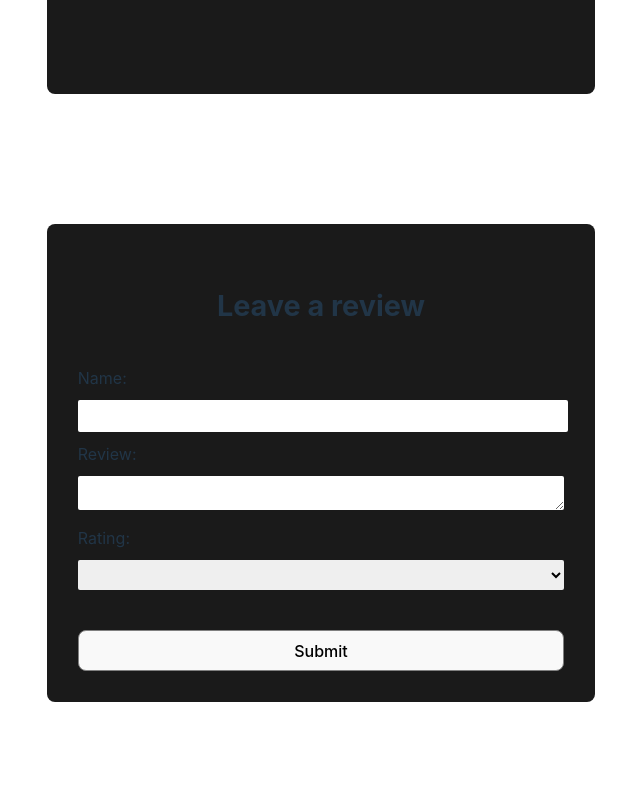
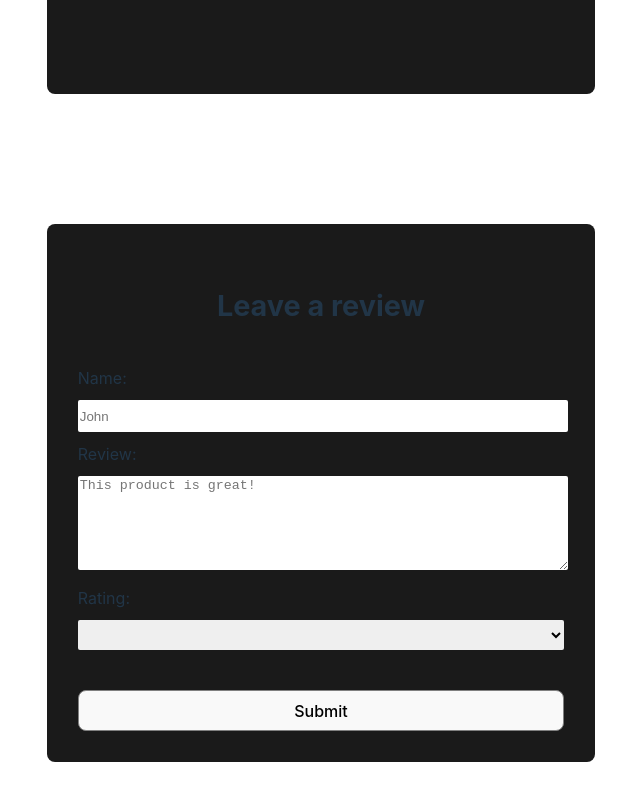
Before and after one commit to sara-zalesinska/vue-practice, a Vue app: page /#/products in a window 1280 px wide. Shown: the part 965-1765 px from the top of the page, without its empty margins (319-959 px from the left). Built offline with nearby package versions, Linux system fonts and the light colour scheme.

Commit message:
Created form components

```diff
--- /dev/null
+++ b/src/components/app/AppInput.vue
@@ -0,0 +1,74 @@
+<template>
+  <div class="app-input">
+    <label class="app-input__label" :for="name">{{ label }}</label>
+    <input
+      :id="name"
+      class="app-input__input"
+      :class="{ 'app-input__input--error': error }"
+      :value="modelValue"
+      :placeholder="placeholder"
+      @input="$emit('update:modelValue', $event.target.value)"
+      @blur="$emit('blur')"
+    />
+    <p v-if="error" class="app-input__error">{{ error }}</p>
+  </div>
+</template>
+
+<script setup>
+defineProps({
+  modelValue: {
+    type: String,
+    required: false,
+    default: '',
+  },
+  label: {
+    type: String,
+    required: false,
+    default: '',
+  },
+  placeholder: {
+    type: String,
+    required: false,
+    default: '',
+  },
+  name: {
+    type: String,
+    required: false,
+    default: '',
+  },
+  error: {
+    type: String,
+    required: false,
+    default: '',
+  },
+});
+defineEmits(['update:modelValue', 'blur']);
+</script>
+
+<style lang="scss" scoped>
+.app-input {
+  &__label {
+    padding: 10px 0;
+    text-align: left;
+    display: block;
+  }
+
+  &__input {
+    border: transparent;
+    border-radius: 2px;
+    height: 30px;
+    width: 100%;
+
+    &--error {
+      border: 1px solid red;
+    }
+  }
+
+  &__error {
+    margin: 8px 0 0 0;
+    font-size: 12px;
+    text-align: left;
+    color: red;
+  }
+}
+</style>
--- /dev/null
+++ b/src/components/app/AppSelect.vue
@@ -0,0 +1,75 @@
+<template>
+  <div class="app-select">
+    <label class="app-select__label" :for="name">{{ label }}</label>
+    <select
+      :id="name"
+      :value="modelValue"
+      class="app-select__select"
+      :class="{ 'app-select__select--error': error }"
+      @input="$emit('update:modelValue', $event.target.value)"
+      @blur="$emit('blur')"
+    >
+      <option v-for="option in options" :key="option">{{ option }}</option>
+    </select>
+    <p v-if="error" class="app-select__error">{{ error }}</p>
+  </div>
+</template>
+
+<script setup>
+defineProps({
+  modelValue: {
+    type: String,
+    required: false,
+    default: '',
+  },
+  label: {
+    type: String,
+    required: false,
+    default: '',
+  },
+  name: {
+    type: String,
+    required: false,
+    default: '',
+  },
+  error: {
+    type: String,
+    required: false,
+    default: '',
+  },
+  options: {
+    type: Array,
+    required: false,
+    default: () => [],
+  },
+});
+defineEmits(['update:modelValue', 'blur']);
+</script>
+
+<style lang="scss" scoped>
+.app-select {
+  &__label {
+    padding: 10px 0;
+    text-align: left;
+    display: block;
+  }
+
+  &__select {
+    border: transparent;
+    border-radius: 2px;
+    height: 30px;
+    width: 100%;
+
+    &--error {
+      border: 1px solid red;
+    }
+  }
+
+  &__error {
+    margin: 8px 0 0 0;
+    font-size: 12px;
+    text-align: left;
+    color: red;
+  }
+}
+</style>
--- /dev/null
+++ b/src/components/app/AppTextarea.vue
@@ -0,0 +1,80 @@
+<template>
+  <div class="app-textarea">
+    <label class="app-textarea__label" :for="name">{{ label }}</label>
+    <textarea
+      :id="name"
+      :rows="rows"
+      class="app-textarea__input"
+      :class="{ 'app-textarea__input--error': error }"
+      :value="modelValue"
+      :placeholder="placeholder"
+      @input="$emit('update:modelValue', $event.target.value)"
+      @blur="$emit('blur')"
+    />
+    <p v-if="error" class="app-textarea__error">{{ error }}</p>
+  </div>
+</template>
+
+<script setup>
+defineProps({
+  modelValue: {
+    type: String,
+    required: false,
+    default: '',
+  },
+  label: {
+    type: String,
+    required: false,
+    default: '',
+  },
+  placeholder: {
+    type: String,
+    required: false,
+    default: '',
+  },
+  name: {
+    type: String,
+    required: false,
+    default: '',
+  },
+  error: {
+    type: String,
+    required: false,
+    default: '',
+  },
+  rows: {
+    type: Number,
+    required: false,
+    default: 3,
+  },
+});
+defineEmits(['update:modelValue', 'blur']);
+</script>
+
+<style lang="scss" scoped>
+.app-textarea {
+  &__label {
+    padding: 10px 0;
+    text-align: left;
+    display: block;
+  }
+
+  &__input {
+    border: transparent;
+    border-radius: 2px;
+    min-height: 30px;
+    width: 100%;
+
+    &--error {
+      border: 1px solid red;
+    }
+  }
+
+  &__error {
+    margin: 8px 0 0 0;
+    font-size: 12px;
+    text-align: left;
+    color: red;
+  }
+}
+</style>
--- a/src/components/products/ProductReviewsForm.vue
+++ b/src/components/products/ProductReviewsForm.vue
@@ -3,43 +3,35 @@
     <form class="review-form" @submit.prevent="onSubmit">
       <h3 class="review-form__heading">Leave a review</h3>
       <div class="review-form__form-group">
-        <label class="review-form__label" for="name">Name:</label>
-        <input
-          id="name"
+        <app-input
           v-model="review.name"
-          class="review-form__input"
-          :class="{ 'form-input-error': errors.name }"
+          label="Name:"
+          placeholder="John"
+          name="full name"
+          :error="errors.name"
           @blur="validateField('name')"
         />
-        <p v-if="errors.name" class="form-error">{{ errors.name }}</p>
       </div>
       <div class="review-form__form-group">
-        <label class="review-form__label" for="review">Review:</label>
-        <textarea
-          id="review"
+        <app-textarea
           v-model="review.review"
-          class="review-form__textarea"
-          :class="{ 'form-input-error': errors.review }"
+          :rows="6"
+          label="Review:"
+          placeholder="This product is great!"
+          name="review"
+          :error="errors.review"
           @blur="validateField('review')"
-        ></textarea>
-        <p v-if="errors.review" class="form-error">{{ errors.review }}</p>
+        />
       </div>
       <div class="review-form__form-group">
-        <label class="review-form__label" for="rating">Rating:</label>
-        <select
-          id="rating"
+        <app-select
           v-model.number="review.rating"
-          class="review-form__select"
-          :class="{ 'form-input-error': errors.rating }"
+          name="rating"
+          label="Rating:"
+          :options="[1, 2, 3, 4, 5]"
+          :error="errors.rating"
           @blur="validateField('rating')"
-        >
-          <option>5</option>
-          <option>4</option>
-          <option>3</option>
-          <option>2</option>
-          <option>1</option>
-        </select>
-        <p v-if="errors.rating" class="form-error">{{ errors.rating }}</p>
+        />
       </div>
       <button class="review-form__submit-btn" type="submit">Submit</button>
     </form>
@@ -48,6 +40,9 @@
 
 <script setup>
 import { ref, computed } from 'vue';
+import AppInput from '../app/AppInput.vue';
+import AppTextarea from '../app/AppTextarea.vue';
+import AppSelect from '../app/AppSelect.vue';
 
 const emit = defineEmits(['add-review']);
 
@@ -84,6 +79,7 @@ const validateForm = () => {
   }
 
   if (!review.value.rating) {
+    console.log('lol');
     errors.value = {
       ...errors.value,
       rating: 'This field is required',
@@ -143,27 +139,6 @@ const validateField = (inputName) => {
     font-size: 1.8em;
   }
 
-  &__label {
-    padding: 10px 0;
-    text-align: left;
-    display: block;
-  }
-
-  &__textarea {
-    max-height: 80px;
-    max-width: 99%;
-    min-width: 99%;
-  }
-
-  &__textarea,
-  &__input,
-  &__select {
-    border: transparent;
-    border-radius: 2px;
-    height: 30px;
-    width: 100%;
-  }
-
   &__submit-btn {
     margin-top: 40px;
     border-color: grey;
@@ -173,10 +148,5 @@ const validateField = (inputName) => {
     }
   }
 }
-.form-input-error {
-  border: 1px solid red;
-}
-.form-error {
-  color: red;
-}
+
 </style>
```
